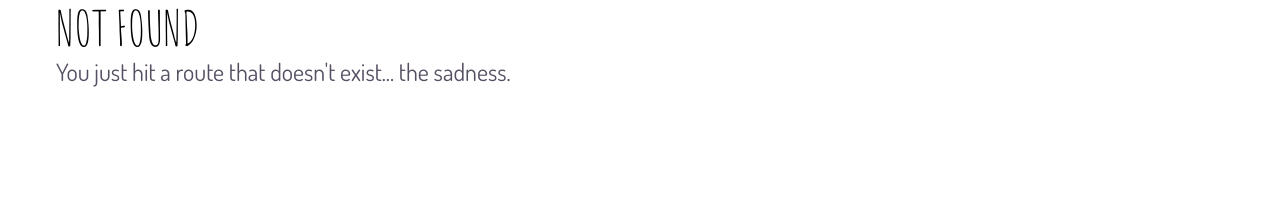
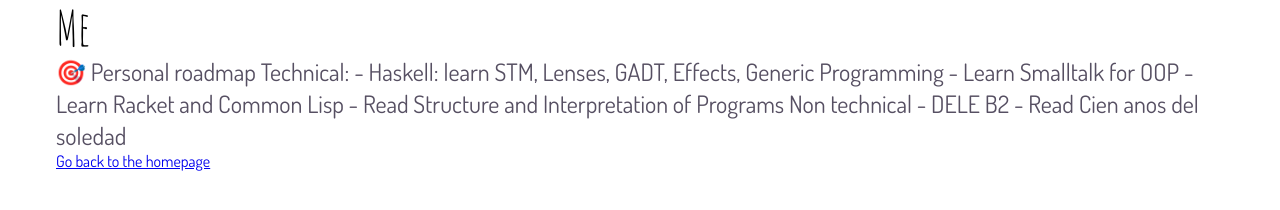
Before and after one commit to parry84/parry84.github.io, a Gatsby site: page /me in a window 1280 px wide. Before the commit this address had no page. Built offline with nearby package versions, Linux system fonts and the light colour scheme; Gatsby itself is replaced by a stand-in of ours; a web font is replaced by a local one.

```diff
--- a/src/components/sections/Footer.js
+++ b/src/components/sections/Footer.js
@@ -37,7 +37,7 @@
         <FooterWrapper>
           <StyledContainer>
             <Copyright>
-              <h2>© Emanuele Parrinello 2020</h2>
+              <h2>© Emanuele Parrinello 2022</h2>
             </Copyright>
             <SocialIcons>
               {SOCIAL.map(({ icon, link }) => (
--- /dev/null
+++ b/src/pages/me.js
@@ -0,0 +1,27 @@
+import React from 'react';
+import { Link } from 'gatsby';
+
+import Layout from '@common/Layout';
+import { Container } from '@components/global';
+
+const OutdoorLog = () => (
+  <Layout>
+    <Container>
+      <h1>Me</h1>
+      <p>
+      🎯 Personal roadmap
+        Technical:
+        - Haskell: learn STM, Lenses, GADT, Effects, Generic Programming
+        - Learn Smalltalk for OOP
+        - Learn Racket and Common Lisp
+        - Read Structure and Interpretation of Programs
+        Non technical
+        - DELE B2
+        - Read Cien anos del soledad
+      </p>
+      <Link to="/">Go back to the homepage</Link>
+    </Container>
+  </Layout>
+);
+
+export default OutdoorLog;
```
Also changed, not shown: .github/workflows/main.yml.
